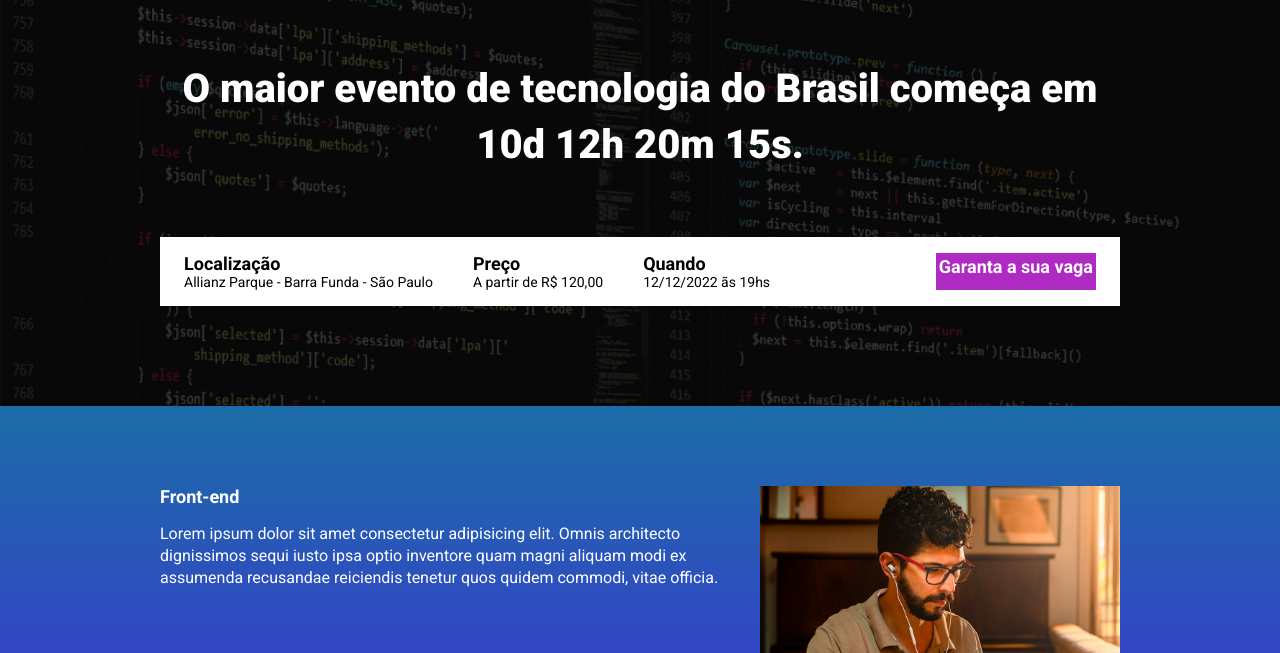
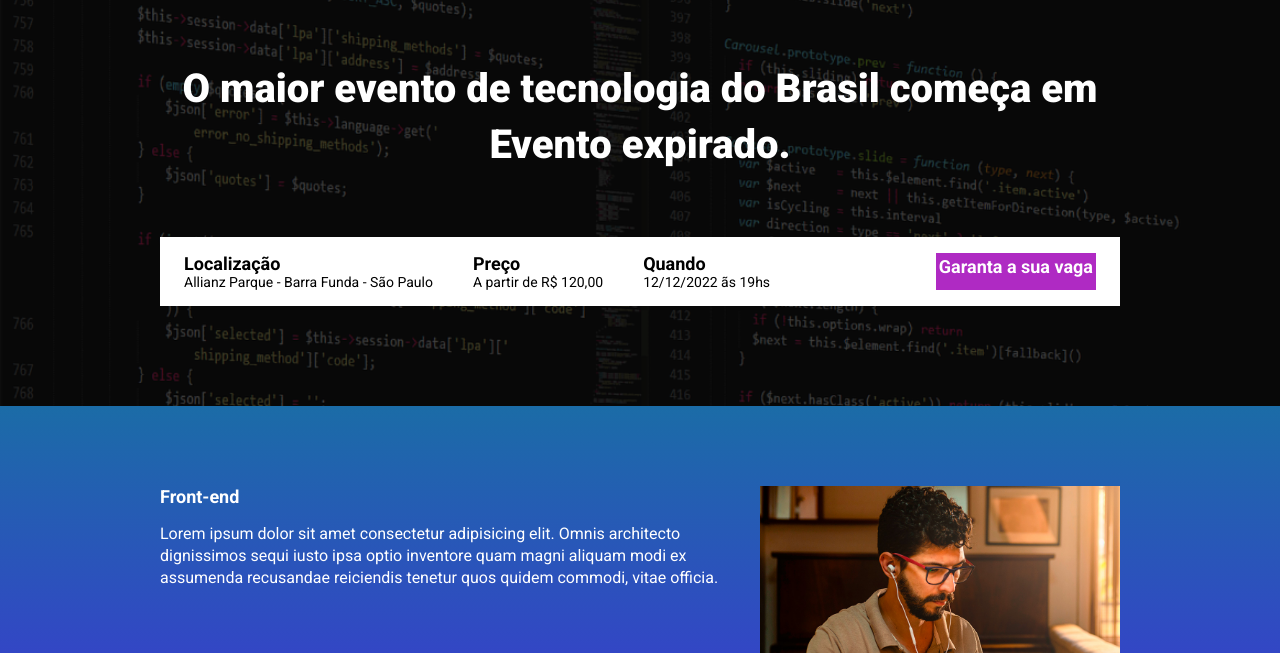
Before and after one commit to elisafa/ebac_tech_talks, a website built with Parcel: page src/index.html in a window 1280 px wide. Shown: the part 147-800 px from the top of the page. Built offline with nearby package versions, Linux system fonts and the light colour scheme.

Commit message:
criado a mensagem regressiva

```diff
--- a/package.json
+++ b/package.json
@@ -2,9 +2,9 @@
   "name": "ebac-talks",
   "version": "1.0.0",
   "description": "",
-  "main": "index.js",
   "scripts": {
     "dev": "parcel src/index.html src/styles/main.scss src/scripts/main.js",
+    "build": "parcel build src/index.html",
     "test": "echo \"Error: no test specified\" && exit 1"
   },
   "keywords": [],
--- a/src/index.html
+++ b/src/index.html
@@ -19,7 +19,8 @@
       <div class="container">
         <img class="hero__logo" src="./images/ebac_logo.svg" alt="EBAC" />
         <p class="hero__text">
-          O maior evento de tecnologia do Brasil começa em 10d 12h 20m 15s.
+          O maior evento de tecnologia do Brasil começa em
+          <span id="contador"></span>.
         </p>
 
         <div class="infos-bar">
--- a/src/scripts/main.js
+++ b/src/scripts/main.js
@@ -1 +1,28 @@
 AOS.init();
+
+const dataDoEvento = new Date('Apr 14, 2023 11:14:00')
+const timeStampDoEvento = dataDoEvento.getTime()
+
+const contaAsHoras = setInterval(function(){
+    const agora = new Date()
+    const timeStampAtual = agora.getTime()
+
+    const diaEmMs = 1000 * 60 * 60 * 24
+    const horaEmMs = 1000 * 60 * 60
+    const minutoEmMS = 1000 * 60
+
+
+    const distanciaAteOEvento = timeStampDoEvento - timeStampAtual
+    const diasAteEvento = Math.floor(distanciaAteOEvento / (diaEmMs))
+    const horasAteEvento = Math.floor((distanciaAteOEvento % (diaEmMs)) / (horaEmMs))
+    const minutosAteOEvent = Math.floor((distanciaAteOEvento % (horaEmMs)) / (minutoEmMS))
+    const segundoAteEvento = Math.floor((distanciaAteOEvento % minutoEmMS) / 1000)
+
+
+    document.getElementById('contador').innerHTML = `${diasAteEvento}d ${horasAteEvento}h ${minutosAteOEvent}min ${segundoAteEvento}s`
+
+    if(distanciaAteOEvento < 0){
+        clearInterval(contaAsHoras)
+        document.getElementById('contador').innerHTML = 'Evento expirado'
+    }
+}, 1000)
```
